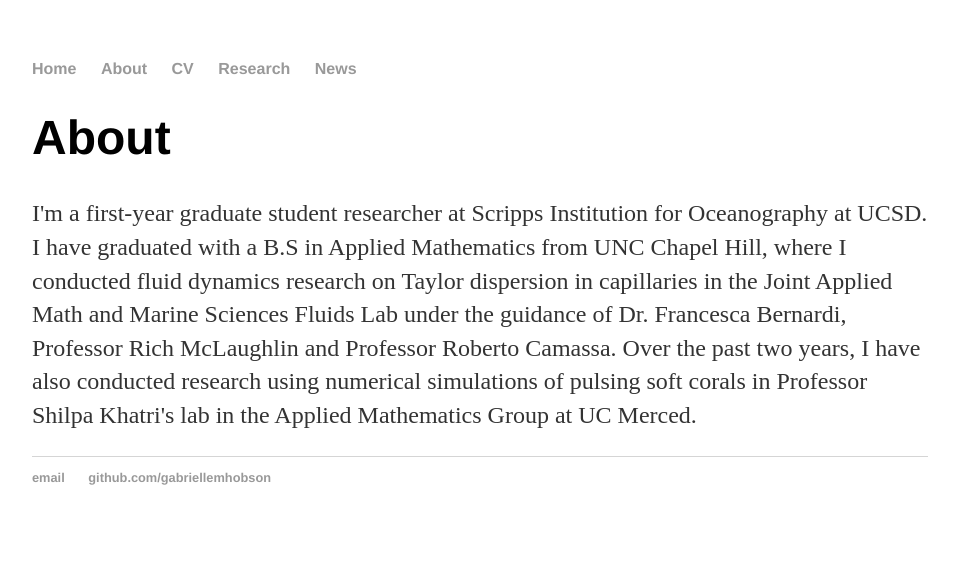
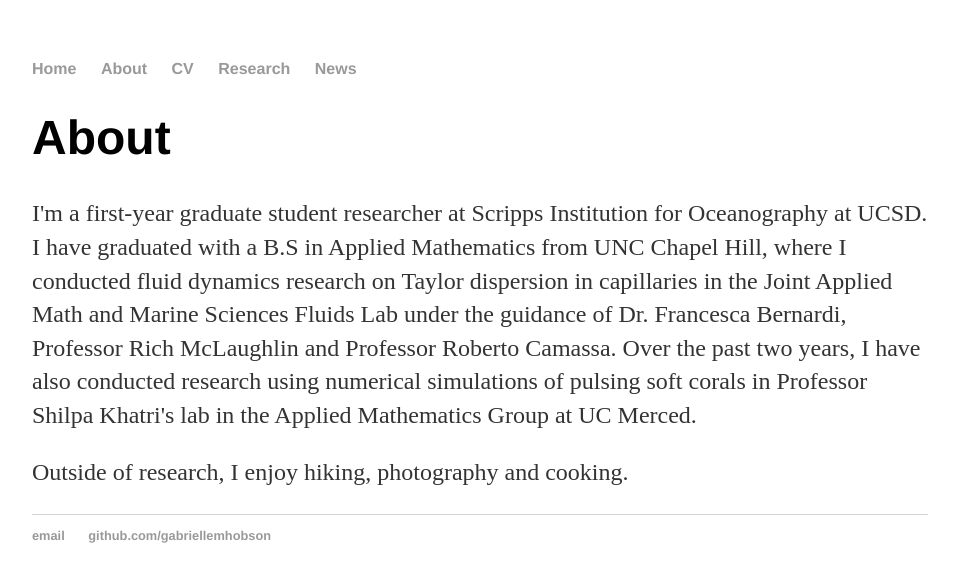
Before and after one commit to gabriellemhobson/gabriellemhobson.github.io, a Jekyll site: the page built from about/index.html, in a window 1280 px wide. Shown: the top 582 px of the page, without its empty margins (160-1119 px from the left). Built offline with Jekyll 4.4.1, drawn with Linux system fonts in a browser that asks for light colours.

Commit message:
Update index.html
edited more

```diff
--- a/about/index.html
+++ b/about/index.html
@@ -8,4 +8,5 @@
 		I have graduated with a B.S in Applied Mathematics from UNC Chapel Hill, where I conducted fluid dynamics research on Taylor dispersion in capillaries in the  Joint Applied Math and Marine Sciences
 	Fluids Lab under the guidance of Dr. Francesca Bernardi, Professor Rich McLaughlin and Professor Roberto Camassa.
 	Over the past two years, I have also conducted research using numerical simulations of pulsing soft corals in Professor Shilpa Khatri's lab in the Applied Mathematics Group at UC Merced.  </p>
+	<p> Outside of research, I enjoy hiking, photography and cooking. </p>
 </div><!-- /.blurb -->
```
